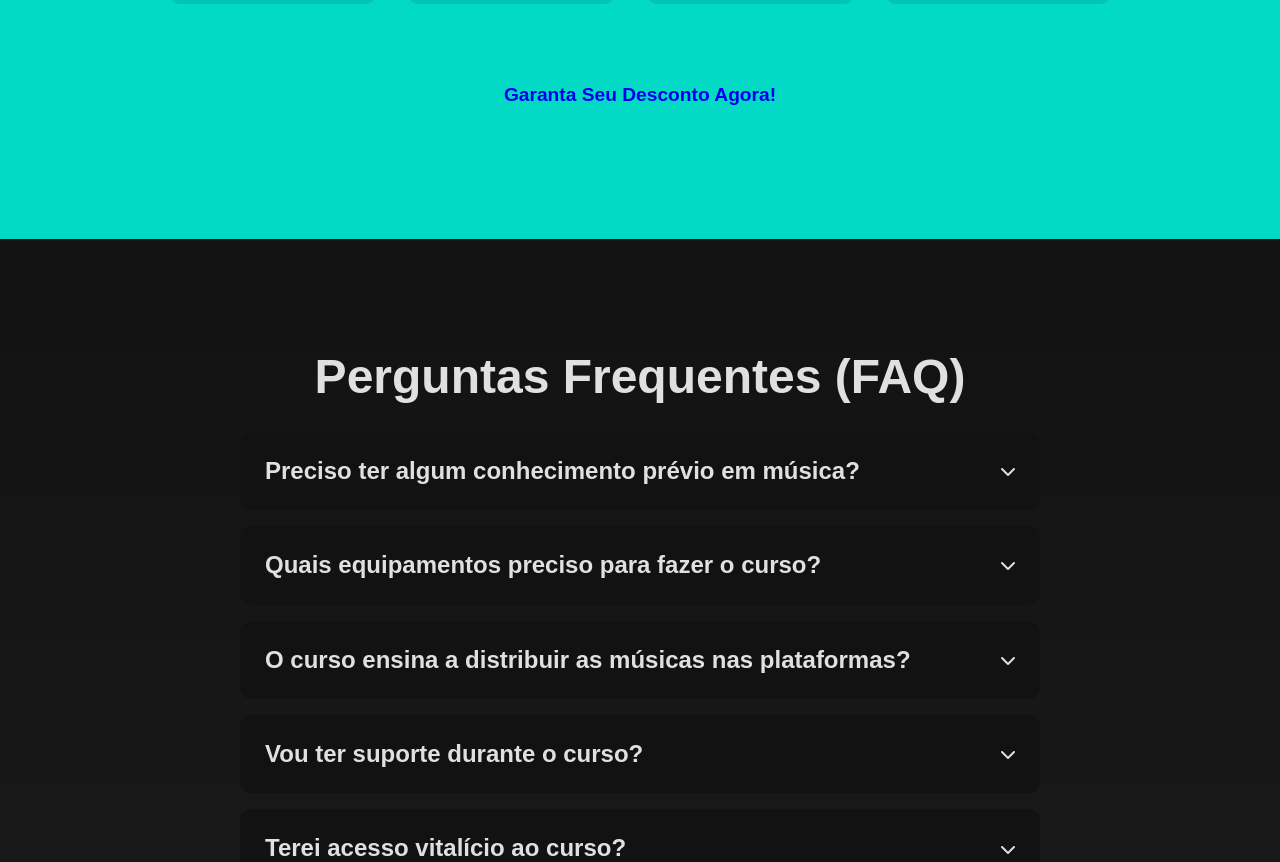
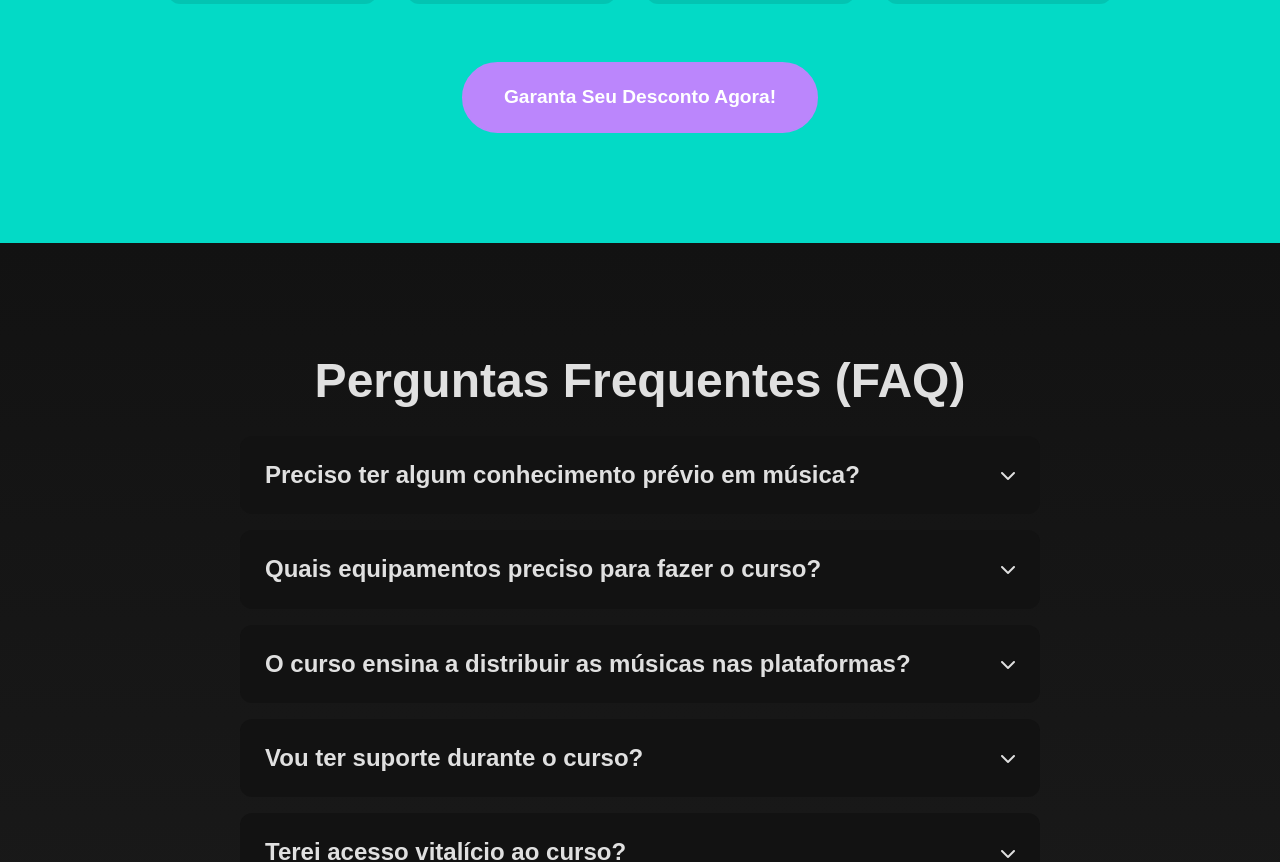
Before and after one commit to traprb/TrapBeats-Pro, a plain HTML site: page index.html in a window 1280 px wide. Shown: the part 4556-5418 px from the top of the page. Drawn offline with Linux system fonts and the light colour scheme.

Commit message:
Update index.html

```diff
--- a/index.html
+++ b/index.html
@@ -934,7 +934,7 @@
                     <span><span id="minutes">00</span><span class="label">Minutos</span></span>
                     <span><span id="seconds">00</span><span class="label">Segundos</span></span>
                 </div>
-                <a href="https://hotmart.com/pt-br/marketplace/produtos/curso-de-trap-fl-studio-mobile/J70939606M" class="btn btn-large" onclick="trackHotmartConversion()">Garanta Seu Desconto Agora!</a>
+                <a href="https://hotmart.com/pt-br/marketplace/produtos/curso-de-trap-fl-studio-mobile/J70939606M" class="btn btn-primary btn-large" onclick="trackHotmartConversion()">Garanta Seu Desconto Agora!</a>
             </div>
         </section>
 
@@ -1068,7 +1068,7 @@
             });
         });
 
-        // Script para o Countdown Timer (Oferta) - ALTERADO
+        // Script para o Countdown Timer (Oferta)
         function startCountdown() {
             function updateCountdown() {
                 const now = new Date().getTime();
```
